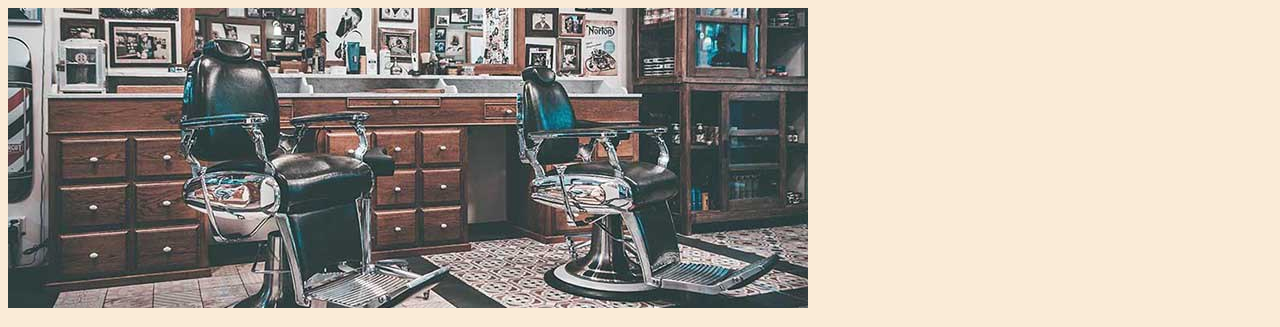
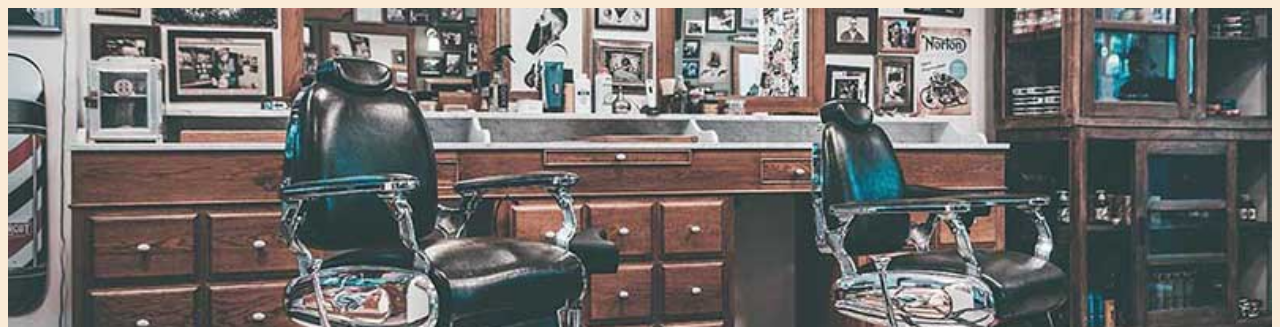
Before and after one commit to JP-Gaster/Barbearia-Alura, a plain HTML site: page index.html in a window 1280 px wide. Shown: the top 327 px of the page. Drawn offline with Linux system fonts and the light colour scheme.

Commit message:
Add files via upload

```diff
--- a/style.css
+++ b/style.css
@@ -14,3 +14,6 @@ p{
 em strong{
    color: red;
 }
+#banner{
+    width: 100%;
+}
```
